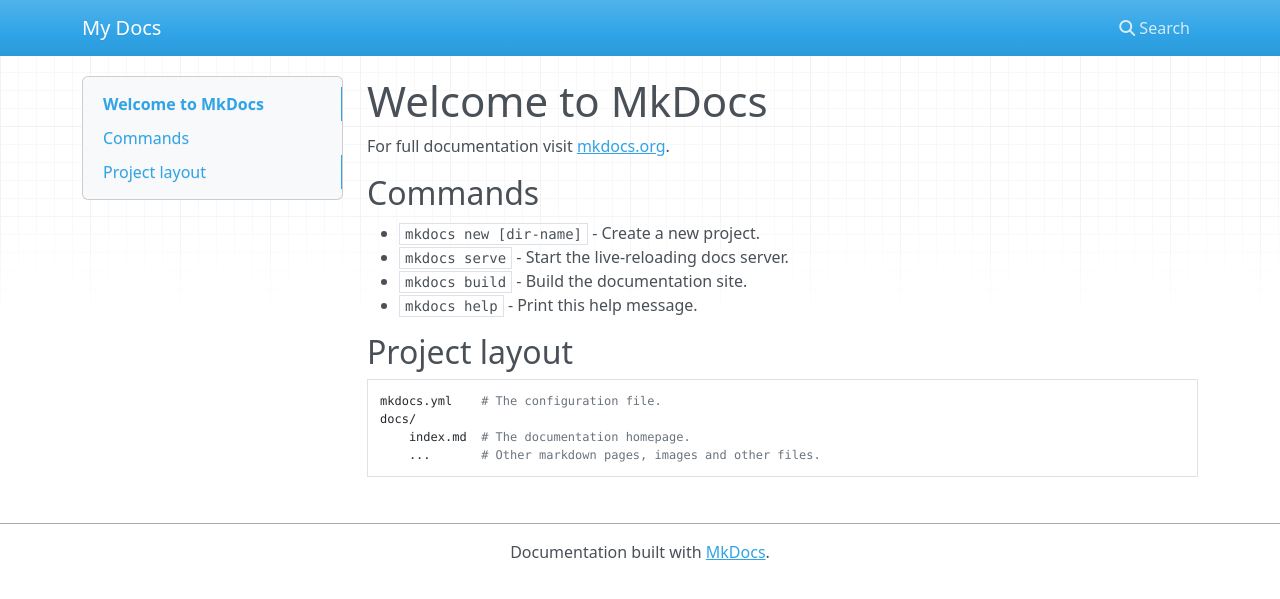
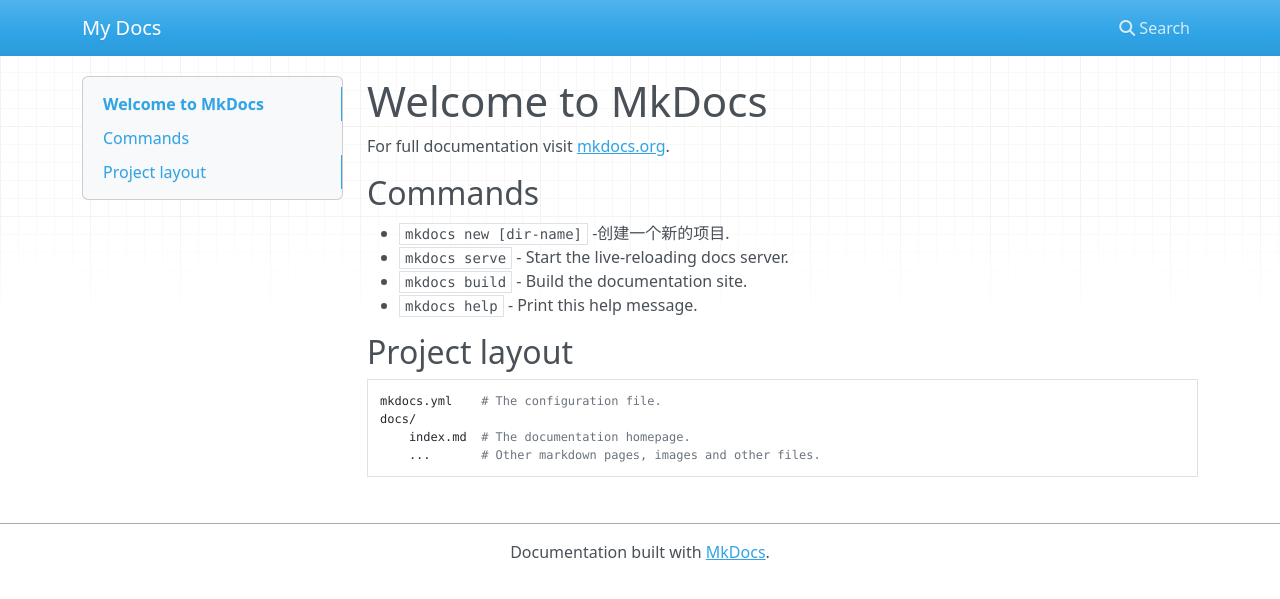
Before and after one commit to victor24680/victorDocs, an MkDocs documentation site: the page built from docs/index.md, in a window 1280 px wide. Shown: the top 599 px of the page. Built offline with MkDocs 1.6.1, drawn with Linux system fonts in a browser that asks for light colours; nearby versions of some CDN libraries.

Commit message:
Update index.md

```diff
--- a/docs/index.md
+++ b/docs/index.md
@@ -4,7 +4,7 @@
 
 ## Commands
 
-* `mkdocs new [dir-name]` - Create a new project.
+* `mkdocs new [dir-name]` -创建一个新的项目.
 * `mkdocs serve` - Start the live-reloading docs server.
 * `mkdocs build` - Build the documentation site.
 * `mkdocs help` - Print this help message.
```
